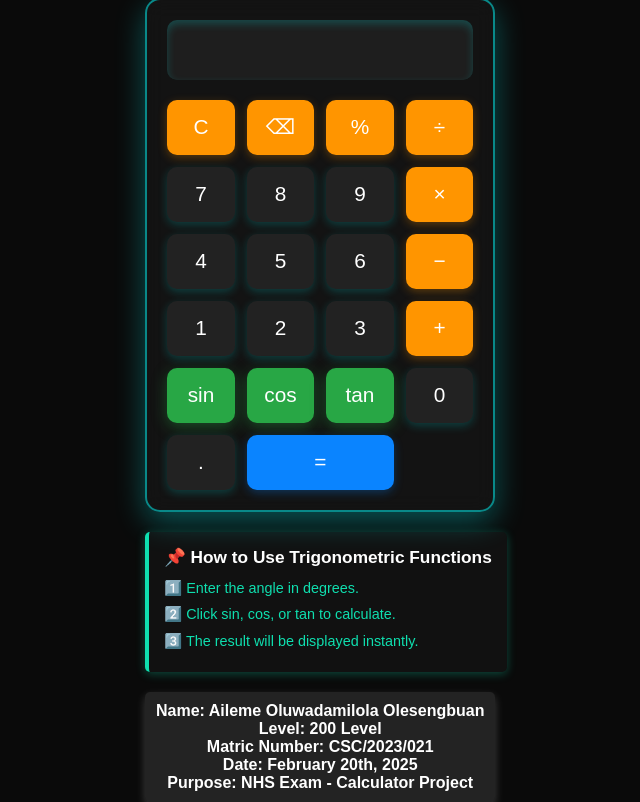
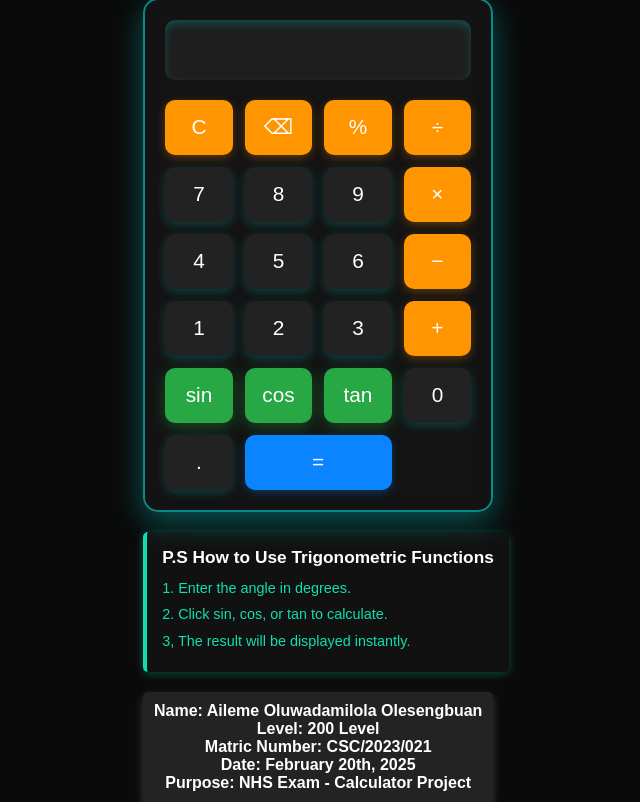
Before and after one commit to Dharmie18/nhs-calculator, a plain HTML site: page index.html in a window 1280 px wide. Shown: the whole page, without its empty margins (314-954 px from the left). Drawn offline with Linux system fonts and the light colour scheme.

Commit message:
Updated styles, and javascript functionalities

```diff
--- a/calc.js
+++ b/calc.js
@@ -1,22 +1,17 @@
-// Select display input
 const display = document.getElementById("result");
 
-// Function to append values to display
 function appendToDisplay(value) {
     display.value += value;
 }
 
-// Function to clear the display
 function clearDisplay() {
     display.value = "";
 }
 
-// Function to delete last character
 function deleteLast() {
     display.value = display.value.slice(0, -1);
 }
 
-// Function to calculate result
 function calculateResult() {
     try {
         display.value = eval(display.value);
@@ -25,12 +20,11 @@ function calculateResult() {
     }
 }
 
-// Function to calculate trigonometric values
 function calculateTrig(func) {
     let value = parseFloat(display.value);
     if (isNaN(value)) return;
 
-    let radians = value * (Math.PI / 180); // Convert degrees to radians
+    let radians = value * (Math.PI / 180);
 
     switch (func) {
         case "sin":
@@ -45,7 +39,6 @@ function calculateTrig(func) {
     }
 }
 
-// Function to calculate percentage
 function percentage() {
     display.value = (parseFloat(display.value) / 100).toFixed(5);
 }
--- a/index.html
+++ b/index.html
@@ -9,43 +9,30 @@
 <body>
     <div class="container">
         <div class="calculator">
-            <!-- Display Screen -->
             <div class="display">
                 <input type="text" id="result" disabled>
             </div>
 
-            <!-- Buttons Section -->
             <div class="buttons">
-                <!-- First Row -->
                 <button onclick="clearDisplay()" class="operator">C</button>
                 <button onclick="deleteLast()" class="operator">⌫</button>
                 <button onclick="appendToDisplay('%')" class="operator">%</button>
                 <button onclick="appendToDisplay('/')" class="operator">÷</button>
-
-                <!-- Second Row -->
                 <button onclick="appendToDisplay('7')">7</button>
                 <button onclick="appendToDisplay('8')">8</button>
                 <button onclick="appendToDisplay('9')">9</button>
                 <button onclick="appendToDisplay('*')" class="operator">×</button>
-
-                <!-- Third Row -->
                 <button onclick="appendToDisplay('4')">4</button>
                 <button onclick="appendToDisplay('5')">5</button>
                 <button onclick="appendToDisplay('6')">6</button>
                 <button onclick="appendToDisplay('-')" class="operator">−</button>
-
-                <!-- Fourth Row -->
                 <button onclick="appendToDisplay('1')">1</button>
                 <button onclick="appendToDisplay('2')">2</button>
                 <button onclick="appendToDisplay('3')">3</button>
                 <button onclick="appendToDisplay('+')" class="operator">+</button>
-
-                <!-- Trigonometry Functions -->
                 <button onclick="calculateTrig('sin')" class="trig">sin</button>
                 <button onclick="calculateTrig('cos')" class="trig">cos</button>
                 <button onclick="calculateTrig('tan')" class="trig">tan</button>
-
-                <!-- Sixth Row -->
                 <button onclick="appendToDisplay('0')">0</button>
                 <button onclick="appendToDisplay('.')">.</button>
                 <button onclick="calculateResult()" class="equal">=</button>
@@ -54,13 +41,12 @@
         </div>
 
         <div class="instructions">
-            <h3>📌 How to Use Trigonometric Functions</h3>
-            <p>1️⃣ Enter the angle in degrees.</p>
-            <p>2️⃣ Click sin, cos, or tan to calculate.</p>
-            <p>3️⃣ The result will be displayed instantly.</p>
+            <h3><strong>P.S</strong> How to Use Trigonometric Functions</h3>
+            <p>1. Enter the angle in degrees.</p>
+            <p>2. Click sin, cos, or tan to calculate.</p>
+            <p>3, The result will be displayed instantly.</p>
         </div>
 
-        <!-- Footer Section -->
         <div class="footer">
             <p><strong>Name:</strong> Aileme Oluwadamilola Olesengbuan</p>
             <p><strong>Level:</strong> 200 Level</p>
```
Also changed, not shown: calc.css (+0 -11 lines).
